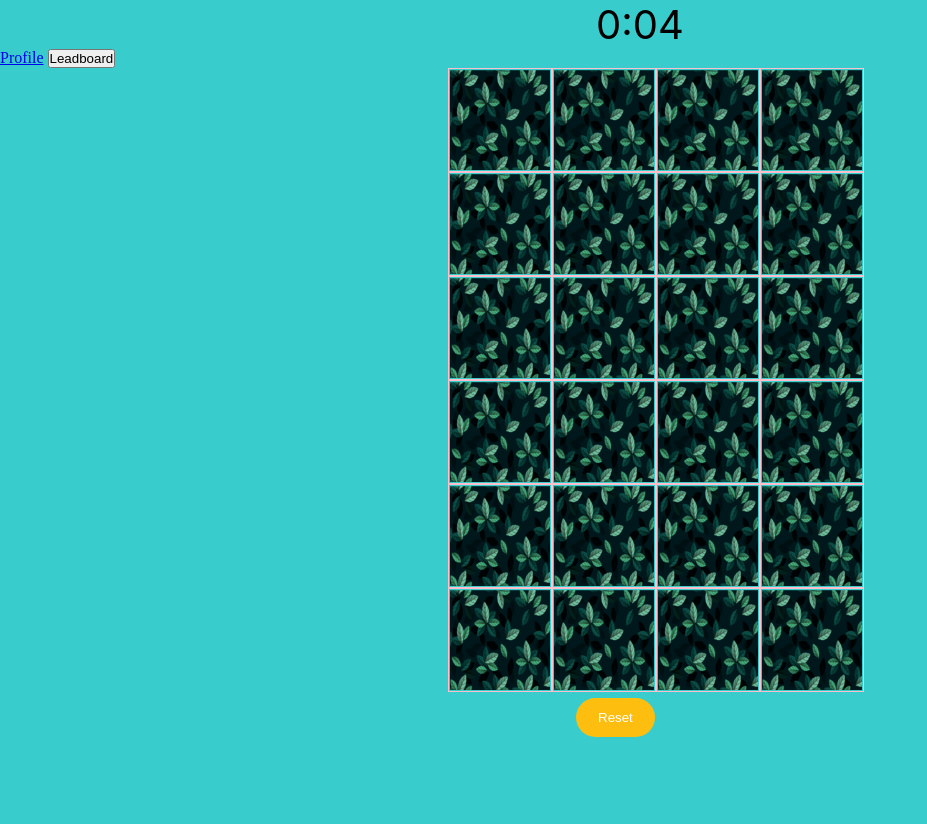
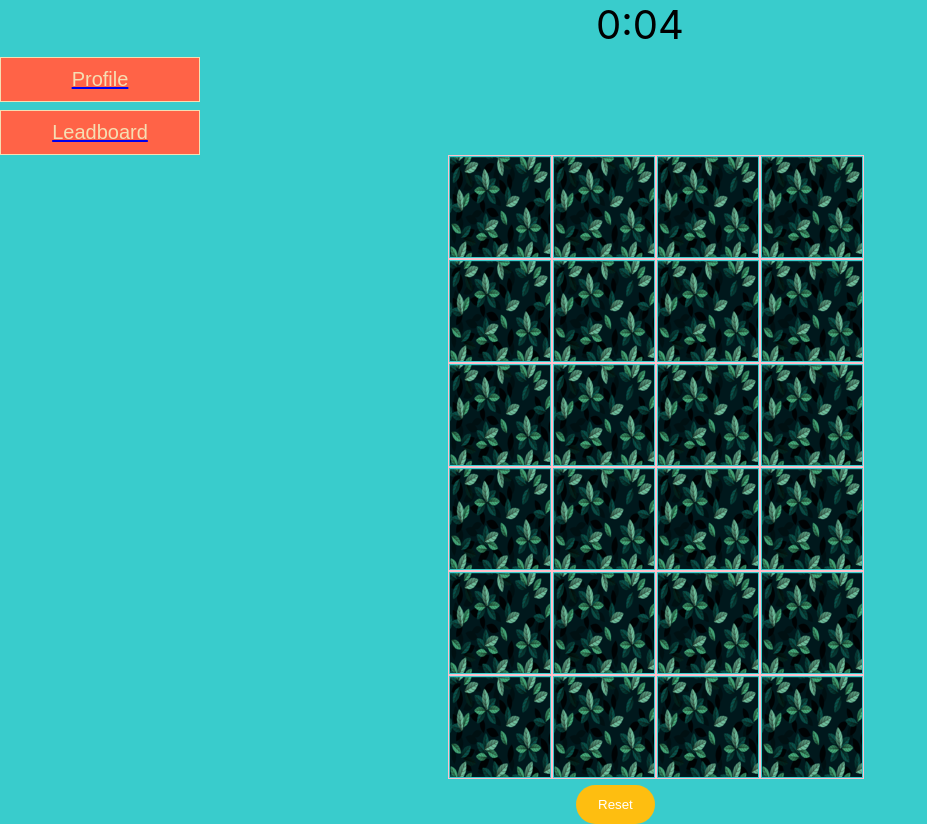
Before and after one commit to jdmar3-comp426/a99-theteam, a website: page views/index.html in a window 1280 px wide. Shown: the whole page, without its empty margins (0-927 px from the left). Before the commit the page ends 800 px from the top, so only its background shows below. Drawn offline with Linux system fonts and the light colour scheme; no server answers.

Commit message:
fix buttons

```diff
--- a/views/index.html
+++ b/views/index.html
@@ -11,8 +11,8 @@
 <body>
 
   <p id = "countdown">0:00</p>
-  <a href="/profile" class="button">Profile</a>
-  <a href="/leaderboard"><button type="button" class="buttons">Leadboard</button></a>
+  <a href="/profile" class="button"><button id="yousaf" type="button" class="buttons">Profile</button></a>
+  <a href="/leaderboard"><button id="yousaf" type="button" class="buttons">Leadboard</button></a>
 
 
   <div class = "board">
--- a/views/style.css
+++ b/views/style.css
@@ -3,7 +3,17 @@
     margin: 0;
     box-sizing: border-box;
   }
-
+  #yousaf{
+    border: 1px solid wheat;
+    color: wheat;
+    background-color: tomato;
+    padding: 10px 40px;
+    font-size: 20px;
+    font-family: 'Copperplate', fantasy;
+    display: block;
+    width: 200px;
+    margin-top: 1vh;
+  }
   body {
     background:#39CCCC;
   }
```
Also changed, not shown: views/home.html (+4 -4 lines).
